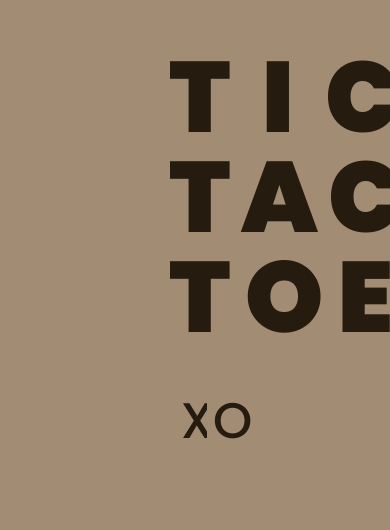
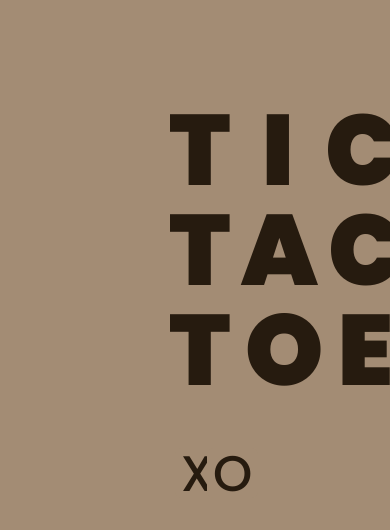
Before and after one commit to liztheshiz/tic-tac-toe, a React (Create React App) app: page / in a window 390 px wide. Shown: the top 530 px of the page. Built offline with nearby package versions, Linux system fonts and the light colour scheme.

Commit message:
improved padding responsiveness across views

```diff
--- a/src/components/app/App.css
+++ b/src/components/app/App.css
@@ -1,3 +1,3 @@
 .App {
-    padding-top: 6%;
+    padding-top: 20px;
 }
--- a/src/components/game-view/GameView.css
+++ b/src/components/game-view/GameView.css
@@ -1,5 +1,9 @@
 :root {
     --border: 4px var(--text-color) solid;
+}
+
+.GameView {
+    padding-top: 60px;
 }
 
 .message-board__teams {
@@ -44,3 +48,17 @@
 .win-square {
     background-color: #7d6955;
 }
+
+/* RESPONSIVE ELEMENTS */
+
+@media all and (max-width: 1000px) {
+    .GameView {
+        padding-top: 40px;
+    }
+}
+
+@media all and (max-width: 575px) {
+    .GameView {
+        padding-top: 30px;
+    }
+}
--- a/src/components/home/Home.css
+++ b/src/components/home/Home.css
@@ -1,5 +1,5 @@
 .Home {
-    padding-top: 6%;
+    padding-top: 80px;
 }
 
 .main-title {
```
